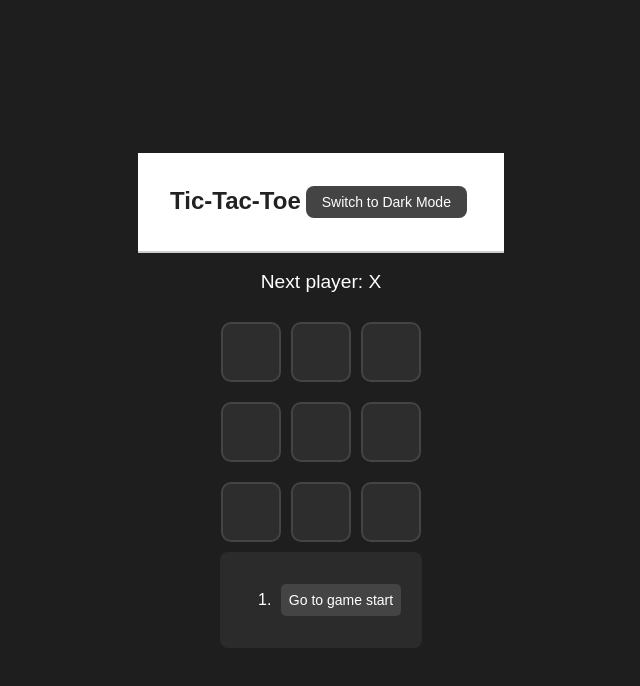
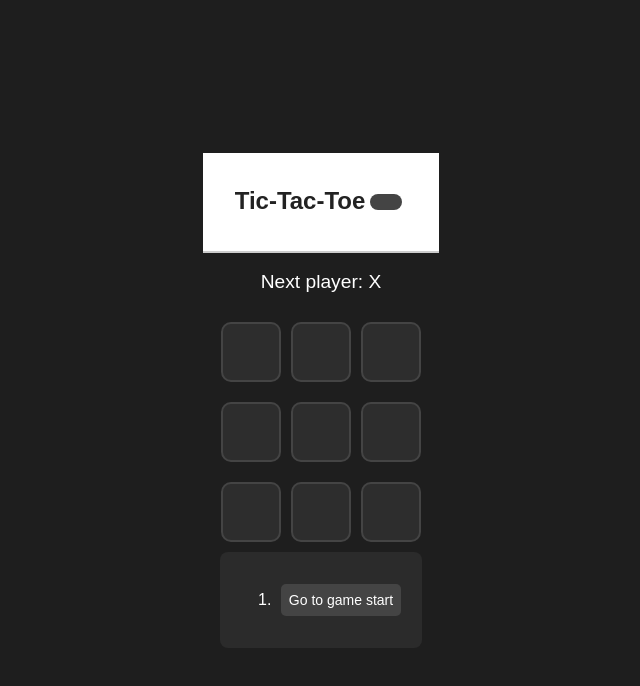
Before and after one commit to MisuClick/github-practice-tictactoe-Cabales, a React (Vite) app in the folder App/: page / in a window 1280 px wide. Shown: the top 686 px of the page, without its empty margins (319-959 px from the left). Built offline with nearby package versions, Linux system fonts and the light colour scheme.

Commit message:
Made some fixes

```diff
--- a/App/src/components/Navbar.tsx
+++ b/App/src/components/Navbar.tsx
@@ -8,8 +8,8 @@ interface NavbarProps {
 
 export default function Navbar({ theme, onToggle }: NavbarProps) {
   return (
-    <nav className="navbar">
-      <h1 className="logo">Tic-Tac-Toe</h1>
+    <nav className="navbar flex justify-between items-center p-4 shadow-md">
+      <h1 className="logo text-xl font-bold">Tic-Tac-Toe</h1>
       <ThemeToggle theme={theme} onToggle={onToggle} />
     </nav>
   );
--- a/App/src/components/ThemeToggle.tsx
+++ b/App/src/components/ThemeToggle.tsx
@@ -7,10 +7,13 @@ interface ThemeToggleProps {
 
 export default function ThemeToggle({ theme, onToggle }: ThemeToggleProps) {
   return (
-    <div className="theme-toggle">
-      <button onClick={onToggle}>
-        Switch to {theme === "light" ? "Dark" : "Light"} Mode
-      </button>
-    </div>
+    <button
+      onClick={onToggle}
+      className={`w-6 h-6 rounded-full border-2 transition ${
+        theme === "light"
+          ? "bg-white border-gray-400"
+          : "bg-black border-gray-600"
+      }`}
+    />
   );
 }
```
